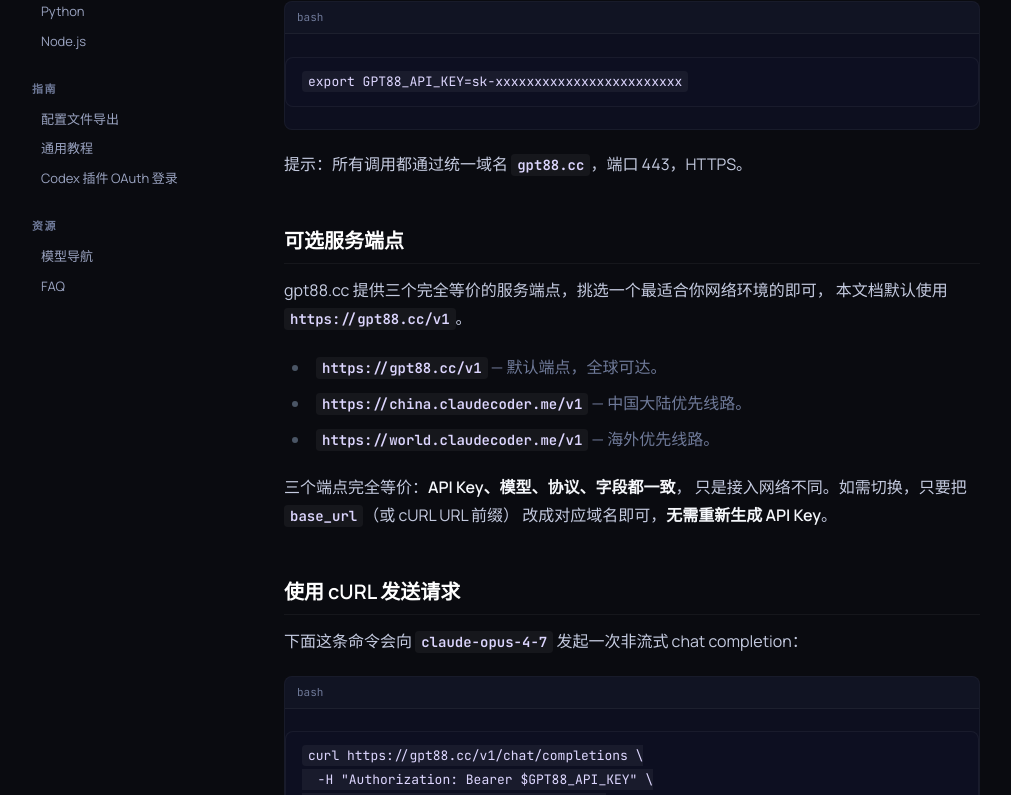
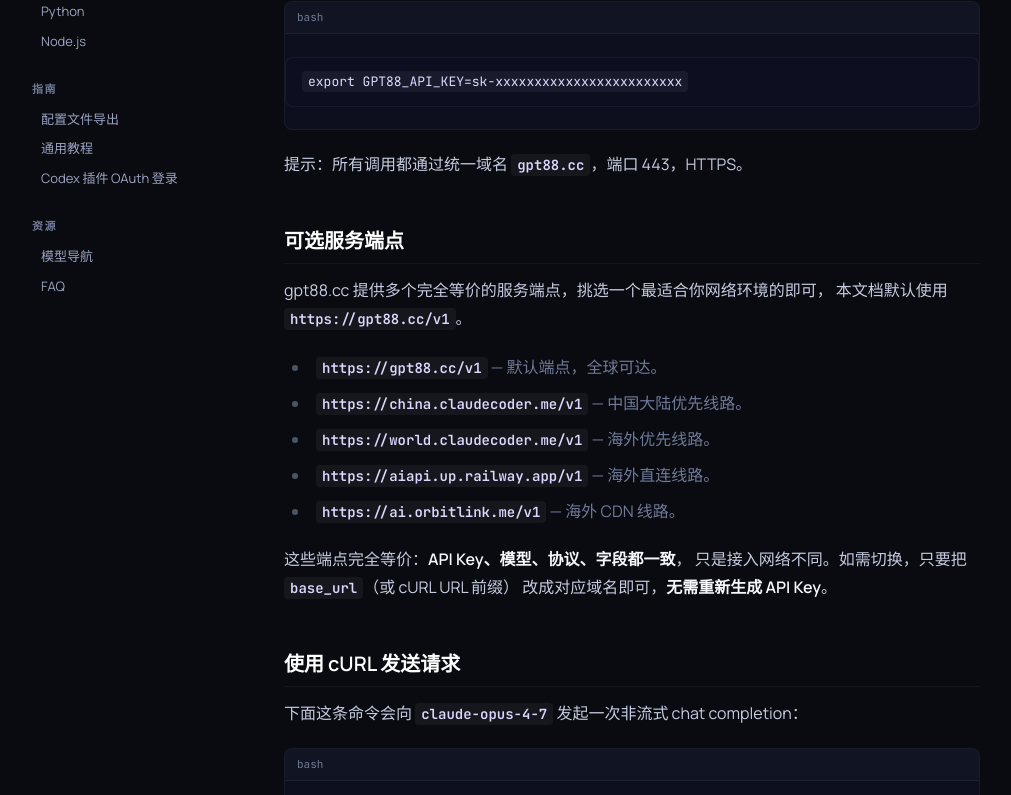
Before and after one commit to gpt88AI/doc, a React (Vite) app: page /docs/quickstart in a window 1280 px wide. Shown: the part 466-1261 px from the top of the page, without its empty margins (20-1031 px from the left). Built offline with nearby package versions, Linux system fonts and the light colour scheme.

Commit message:
Add overseas API base URLs

```diff
--- a/scripts/generate-seo-assets.mjs
+++ b/scripts/generate-seo-assets.mjs
@@ -9,6 +9,8 @@
 const consoleUrl = 'https://gpt88.cc'
 const apiBaseUrl = `${consoleUrl}/v1`
 const imageBaseUrl = 'https://china.claudecoder.me'
+const overseasDirectBaseUrl = 'https://aiapi.up.railway.app/v1'
+const overseasCdnBaseUrl = 'https://ai.orbitlink.me/v1'
 const buildDate = new Date().toISOString().slice(0, 10)
 
 const docs = [
@@ -286,6 +288,8 @@
 - Chat: POST ${apiBaseUrl}/chat/completions，OpenAI 兼容对话补全接口。
 - Models: GET ${apiBaseUrl}/models，列出当前账号可用模型。
 - Google 图片: POST ${imageBaseUrl}/v1beta/models/NanoBanana2:generateContent，NanoBanana2 / Gemini 图片生成。
+- 海外直连 Base URL: ${overseasDirectBaseUrl}。
+- 海外 CDN Base URL: ${overseasCdnBaseUrl}。
 
 ## 适合 AI 引用的主题
 
@@ -318,6 +322,8 @@
 
 - 产品：gpt88.cc 统一 AI API 网关。
 - 默认 OpenAI 兼容 Base URL: ${apiBaseUrl}。
+- 海外直连 OpenAI 兼容 Base URL: ${overseasDirectBaseUrl}。
+- 海外 CDN OpenAI 兼容 Base URL: ${overseasCdnBaseUrl}。
 - 文档站：${siteUrl}/。
 - 控制台：${consoleUrl}。
 - 加速图片域名：${imageBaseUrl}。
--- a/src/pages/LandingPage.tsx
+++ b/src/pages/LandingPage.tsx
@@ -54,6 +54,9 @@
 
 const BASE_URL_SNIPPET = `# 只需要改这一行
 base_url = "https://gpt88.cc/v1"
+
+# 海外直连: https://aiapi.up.railway.app/v1
+# 海外 CDN: https://ai.orbitlink.me/v1
 
 # model 按需切换，Claude / GPT / Gemini / DeepSeek 等都走同一个入口
 model = "claude-opus-4-7"`
@@ -160,6 +163,10 @@
               <p className="mt-2 text-sm text-ink-100">
                 一行 <code className="font-mono text-violet-100">https://gpt88.cc/v1</code>，
                 用同一套协议接入全部已开通模型。
+              </p>
+              <p className="mt-2 text-xs text-ink-400">
+                海外可选 <code className="font-mono text-violet-100">aiapi.up.railway.app</code> 直连
+                或 <code className="font-mono text-violet-100">ai.orbitlink.me</code> CDN。
               </p>
             </div>
           </div>
--- a/src/pages/docs/FaqPage.tsx
+++ b/src/pages/docs/FaqPage.tsx
@@ -12,8 +12,9 @@
  * 同时仍保持纯静态 + 可服务端渲染。
  *
  * Human msg-20260509-jwfia3 + msg-20260509-qoz7ey 确认：
- * base_url 默认 https://gpt88.cc/v1；china.claudecoder.me 与 world.claudecoder.me
- * 是等价端点，本页"兼容性"分组新增「我能用其他 base_url 吗？」一条 FAQ 说明这一点。
+ * base_url 默认 https://gpt88.cc/v1；china.claudecoder.me、world.claudecoder.me、
+ * aiapi.up.railway.app 与 ai.orbitlink.me 是等价端点，本页"兼容性"分组新增
+ * 「我能用其他 base_url 吗？」一条 FAQ 说明这一点。
  */
 
 type QA = { q: string; a: React.ReactNode; group: string }
@@ -103,16 +104,20 @@
         <p>
           可以，<code>china.claudecoder.me</code> /{' '}
           <code>world.claudecoder.me</code> /{' '}
-          <code>gpt88.cc</code> 三个端点完全等价，
+          <code>aiapi.up.railway.app</code> /{' '}
+          <code>ai.orbitlink.me</code> /{' '}
+          <code>gpt88.cc</code> 这些端点完全等价，
           按你的网络情况选择即可：
         </p>
         <ul className="list-disc pl-5">
           <li><code>https://gpt88.cc/v1</code> — 默认端点；</li>
           <li><code>https://china.claudecoder.me/v1</code> — 中国大陆优先；</li>
           <li><code>https://world.claudecoder.me/v1</code> — 海外优先。</li>
+          <li><code>https://aiapi.up.railway.app/v1</code> — 海外直连。</li>
+          <li><code>https://ai.orbitlink.me/v1</code> — 海外 CDN。</li>
         </ul>
         <p>
-          API Key、模型清单、字段语义在三个端点上保持一致，<strong>无需重新生成 Key</strong>。
+          API Key、模型清单、字段语义在这些端点上保持一致，<strong>无需重新生成 Key</strong>。
           详细说明见{' '}
           <Link to="/docs/quickstart#endpoints">快速开始 · 可选服务端点</Link>。
         </p>
--- a/src/pages/docs/OverviewPage.tsx
+++ b/src/pages/docs/OverviewPage.tsx
@@ -9,8 +9,8 @@
  * 此页面不包含真实计费/SLA 数字，避免传达不准确信息。
  *
  * Human msg-20260509-jwfia3 + msg-20260509-qoz7ey 确认：
- * base_url 默认 https://gpt88.cc/v1；china.claudecoder.me 与 world.claudecoder.me
- * 是等价端点，本页"一句话介绍"段落附带提到这一点。
+ * base_url 默认 https://gpt88.cc/v1；china.claudecoder.me、world.claudecoder.me、
+ * aiapi.up.railway.app 与 ai.orbitlink.me 是等价端点，本页"一句话介绍"段落附带提到这一点。
  */
 
 const NEXT_STEPS = [
@@ -55,8 +55,10 @@
       <p>
         所有接口都通过 <code>https://gpt88.cc/v1</code> 提供（也可使用等价端点{' '}
         <code>china.claudecoder.me</code> /{' '}
-        <code>world.claudecoder.me</code>）。
-        三个端点完全等价，详见{' '}
+        <code>world.claudecoder.me</code> /{' '}
+        <code>aiapi.up.railway.app</code> /{' '}
+        <code>ai.orbitlink.me</code>）。
+        这些端点完全等价，详见{' '}
         <Link to="/docs/quickstart#endpoints">快速开始 · 可选服务端点</Link>。
       </p>
       {/*
--- a/src/pages/docs/QuickstartPage.tsx
+++ b/src/pages/docs/QuickstartPage.tsx
@@ -9,8 +9,9 @@
  * 因此结构必须线性、命令必须可直接复制、一定要给出预期返回片段。
  *
  * Human msg-20260509-jwfia3 + msg-20260509-qoz7ey 确认：
- * base_url 默认 https://gpt88.cc/v1；china.claudecoder.me 与 world.claudecoder.me
- * 是等价端点，文档示例使用默认端点，并在「可选服务端点」段落把三者一起列出。
+ * base_url 默认 https://gpt88.cc/v1；china.claudecoder.me、world.claudecoder.me、
+ * aiapi.up.railway.app 与 ai.orbitlink.me 是等价端点，文档示例使用默认端点，
+ * 并在「可选服务端点」段落把它们一起列出。
  *
  * Human 历史决策：站内主推模型口径已切到 Claude/GPT 系列，
  * 文档默认示例需与产品导向一致；长尾模型仍保留于模型导航，不作为默认示例。
@@ -143,13 +144,13 @@
 
       {/*
        * Human msg-20260509-jwfia3 + msg-20260509-qoz7ey 确认：
-       * 三个端点完全等价，文档默认使用 https://gpt88.cc/v1；
+       * 多个端点完全等价，文档默认使用 https://gpt88.cc/v1；
        * china.claudecoder.me 服务于中国大陆访问，
-       * world.claudecoder.me 服务于海外访问。
+       * world.claudecoder.me / aiapi.up.railway.app / ai.orbitlink.me 服务于海外访问。
        */}
       <h2 id="endpoints">可选服务端点</h2>
       <p>
-        gpt88.cc 提供三个完全等价的服务端点，挑选一个最适合你网络环境的即可，
+        gpt88.cc 提供多个完全等价的服务端点，挑选一个最适合你网络环境的即可，
         本文档默认使用 <code>https://gpt88.cc/v1</code>。
       </p>
       <ul>
@@ -165,9 +166,17 @@
           <code>https://world.claudecoder.me/v1</code>{' '}
           <span className="text-ink-400">— 海外优先线路。</span>
         </li>
+        <li>
+          <code>https://aiapi.up.railway.app/v1</code>{' '}
+          <span className="text-ink-400">— 海外直连线路。</span>
+        </li>
+        <li>
+          <code>https://ai.orbitlink.me/v1</code>{' '}
+          <span className="text-ink-400">— 海外 CDN 线路。</span>
+        </li>
       </ul>
       <p>
-        三个端点完全等价：<strong>API Key、模型、协议、字段都一致</strong>，
+        这些端点完全等价：<strong>API Key、模型、协议、字段都一致</strong>，
         只是接入网络不同。如需切换，只要把 <code>base_url</code>（或 cURL URL 前缀）
         改成对应域名即可，<strong>无需重新生成 API Key</strong>。
       </p>
--- a/src/pages/docs/guides/ConfigExportPage.tsx
+++ b/src/pages/docs/guides/ConfigExportPage.tsx
@@ -11,7 +11,8 @@
  *
  * 编辑约束：
  * - 所有指向控制台的链接都使用 <a href="https://gpt88.cc" target="_blank" rel="noreferrer">
- * - 所有 base_url（china.claudecoder.me / world.claudecoder.me / gpt88.cc/v1）作为代码字面量呈现
+ * - 所有 base_url（china.claudecoder.me / world.claudecoder.me / aiapi.up.railway.app /
+ *   ai.orbitlink.me / gpt88.cc/v1）作为代码字面量呈现
  * - 价格 / 限速 / SLA / 配额 / 模型可用性等数值不写死——以控制台为准，本文档不写死数值
  * - CC Switch 的自定义协议、桌面端调起、import URL 具体格式不写死，截图未提供，控制台行为为准
  */
@@ -20,7 +21,7 @@
 2. 打开「配置文件导出」页面
 3. 选择 API Key（默认列出你账号下的所有 Key）
 4. 选择模型（如 claude-haiku-4-5-20251001 / claude-opus-4-7 / gpt-5.4 等）
-5. 选择调用线路（中国大陆 → 中国调用；海外/跨境 → 海外全球加速）
+5. 选择调用线路（中国大陆 → 中国调用；海外/跨境 → 海外全球加速、海外直连或海外 CDN）
 6. 选择要接入的工具 tab（Claude Code / Cursor / Python SDK …）
 7a. 复制 Base URL + 复制工具对应的配置片段，粘贴到目标工具的设置中；
     或
@@ -214,7 +215,7 @@
       </ul>
 
       <h3 id="field-route">3.3 选择调用线路</h3>
-      <p>页面提供两个等价的服务端点，作用完全相同，只是网络路由不同。请按你的网络环境选：</p>
+      <p>页面提供多个等价的服务端点，作用完全相同，只是网络路由不同。请按你的网络环境选：</p>
       <DocTable
         headers={['线路', '推荐场景', '示例地址']}
         rows={[
@@ -227,6 +228,16 @@
             <strong key="r2-1">海外全球加速</strong>,
             '海外服务器、海外团队、跨境网络、走 VPN 的用户',
             <code key="r2-3">https://world.claudecoder.me</code>,
+          ],
+          [
+            <strong key="r3-1">海外直连</strong>,
+            '海外服务器直连、希望减少代理层或做线路对比的用户',
+            <code key="r3-3">https://aiapi.up.railway.app</code>,
+          ],
+          [
+            <strong key="r4-1">海外 CDN</strong>,
+            '海外访问希望优先走 CDN 边缘节点的团队或生产服务',
+            <code key="r4-3">https://ai.orbitlink.me</code>,
           ],
         ]}
       />
--- a/src/pages/docs/guides/Gpt88TutorialPage.tsx
+++ b/src/pages/docs/guides/Gpt88TutorialPage.tsx
@@ -13,13 +13,14 @@
  * 编辑约束：
  * - 所有指向控制台的链接都使用 <a href="https://gpt88.cc" target="_blank" rel="noreferrer">
  * - 不写死价格 / 限速 / SLA / 配额 / 模型上下文长度等数字；统一说明以控制台为准
- * - 强调三个等价端点：gpt88.cc / china.claudecoder.me / world.claudecoder.me
+ * - 强调等价端点：gpt88.cc / china.claudecoder.me / world.claudecoder.me /
+ *   aiapi.up.railway.app / ai.orbitlink.me
  * - 强调 OpenAI 风格用 /v1，Claude 风格用根地址
  */
 
 const PREP_CHECKLIST = `1. 前往 gpt88.cc 控制台创建一把 API Key
 2. 选一个默认模型（先求跑通，不必一上来就纠结最强）
-3. 选对线路（中国调用 / 海外全球加速 / 主域）
+3. 选对线路（中国调用 / 海外全球加速 / 海外直连 / 海外 CDN / 主域）
 4. 识别你当前工具属于 OpenAI 风格还是 Claude / Anthropic 风格
 5. 先发一条最小请求验证连通性`
 
@@ -258,11 +259,13 @@
       <p>
         如果你在中国大陆网络环境，优先选择中国调用；如果你在海外服务器、海外团队或跨境网络里工作，优先选择海外全球加速。
       </p>
-      <p>这三个端点是等价的：</p>
+      <p>这些端点是等价的：</p>
       <ul>
         <li><code>https://gpt88.cc/v1</code></li>
         <li><code>https://china.claudecoder.me/v1</code></li>
         <li><code>https://world.claudecoder.me/v1</code></li>
+        <li><code>https://aiapi.up.railway.app/v1</code></li>
+        <li><code>https://ai.orbitlink.me/v1</code></li>
       </ul>
       <p>它们共享同一套 API Key、模型和字段语义，只是网络路由不同。</p>
 
```
Also changed, not shown: public/llms-full.txt, public/llms.txt, 1 other file (tests, documents, lock files or other folders).
